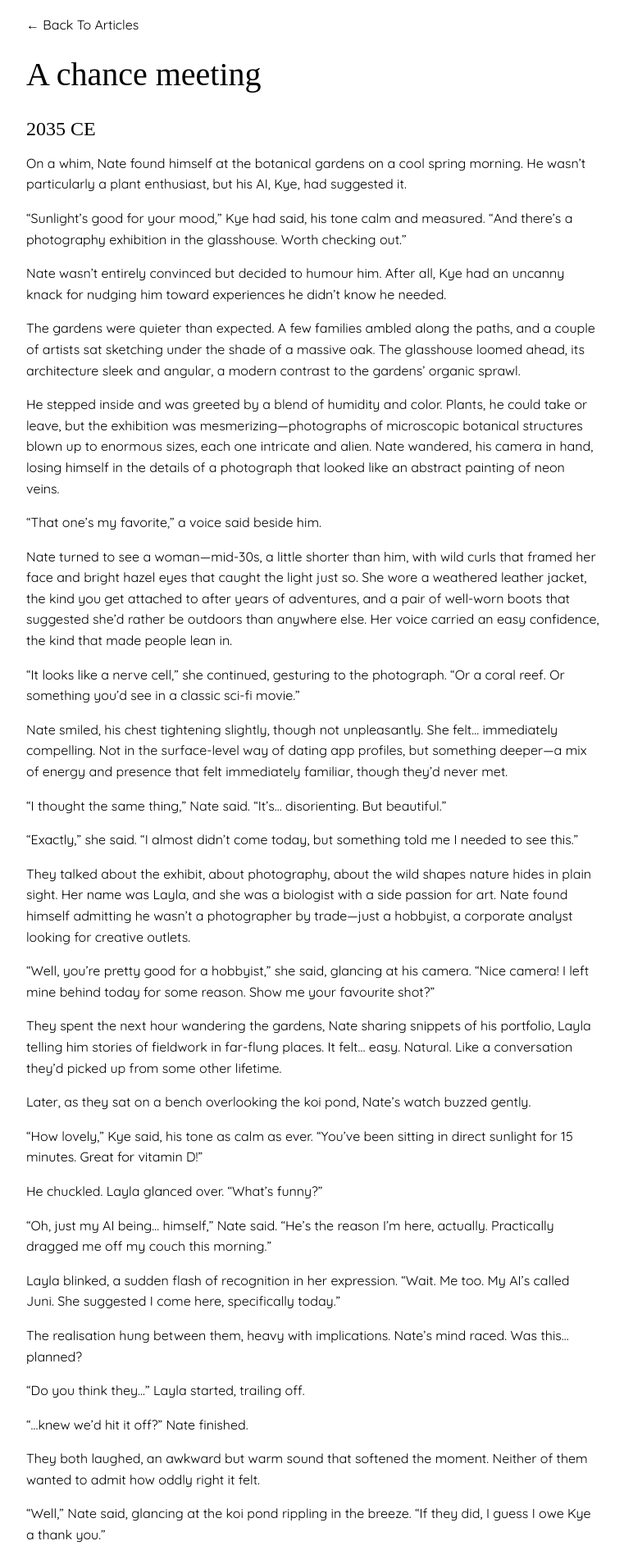
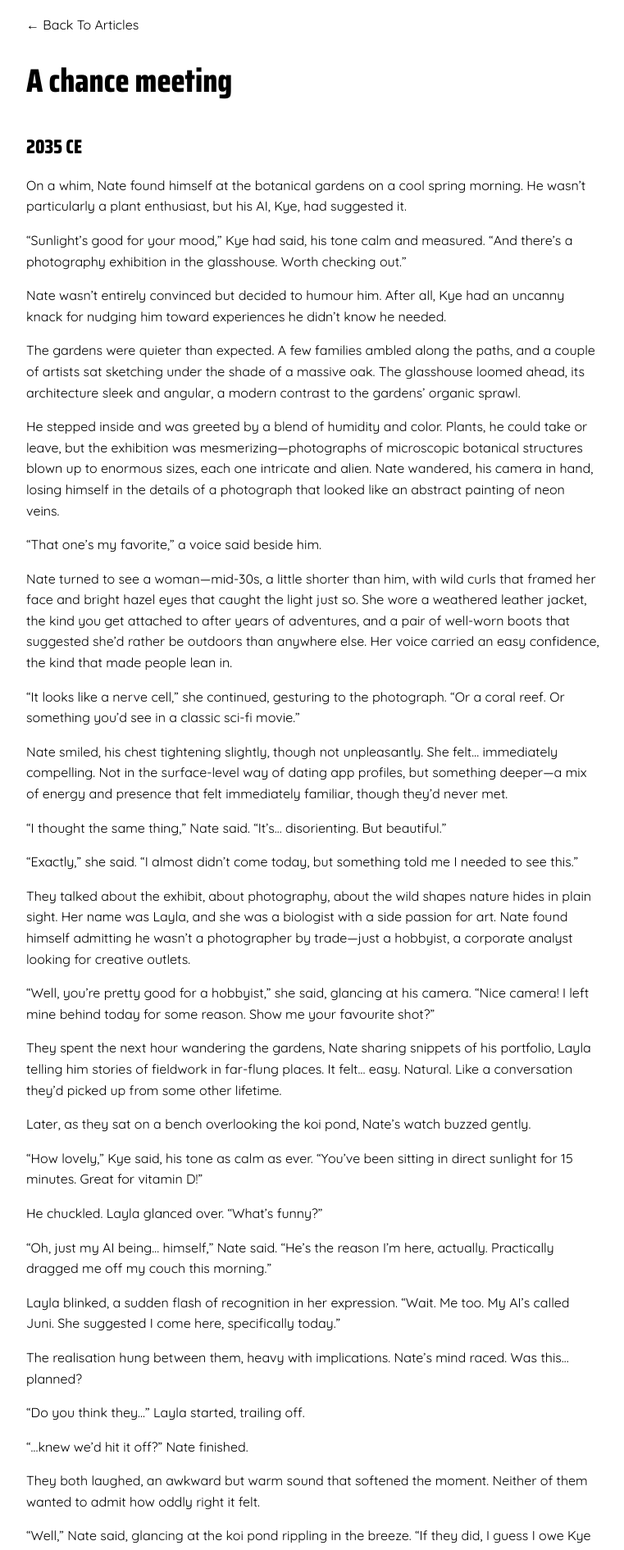
Before and after one commit to jessespeak/jessespeak.github.io, a Jekyll site: the page built from _futures/a-chance-meeting.md, in a window 1280 px wide. Shown: the top 1891 px of the page at 82% size, without its empty margins (258-1019 px from the left). Built offline with Jekyll 4.4.1, drawn with Linux system fonts in a browser that asks for light colours; some web fonts are replaced.

Commit message:
Changing heading font

```diff
--- a/_layouts/post.html
+++ b/_layouts/post.html
@@ -6,7 +6,7 @@
   <title>{{ page.title }}</title>
 <link rel="preconnect" href="https://fonts.googleapis.com">
 <link rel="preconnect" href="https://fonts.gstatic.com" crossorigin>
-<link href="https://fonts.googleapis.com/css2?family=Bowlby+One+SC&family=Quicksand:wght@300..700&display=swap" rel="stylesheet">
+<link href="https://fonts.googleapis.com/css2?family=Quicksand&family=Saira+Condensed:wght@800&display=swap" rel="stylesheet">
 <link rel="stylesheet" href="/assets/css/styles.css">
 
 </head>
--- a/assets/css/styles.css
+++ b/assets/css/styles.css
@@ -22,8 +22,8 @@
     padding-right: 20px;
 }
     h1, h2, h3 {
-  font-family: "Bowlby One SC", serif;
-  font-weight: 400;
+  font-family: "Saira Condensed", serif;
+  font-weight: 800;
   font-style: normal;
 }
 h1 {
```
